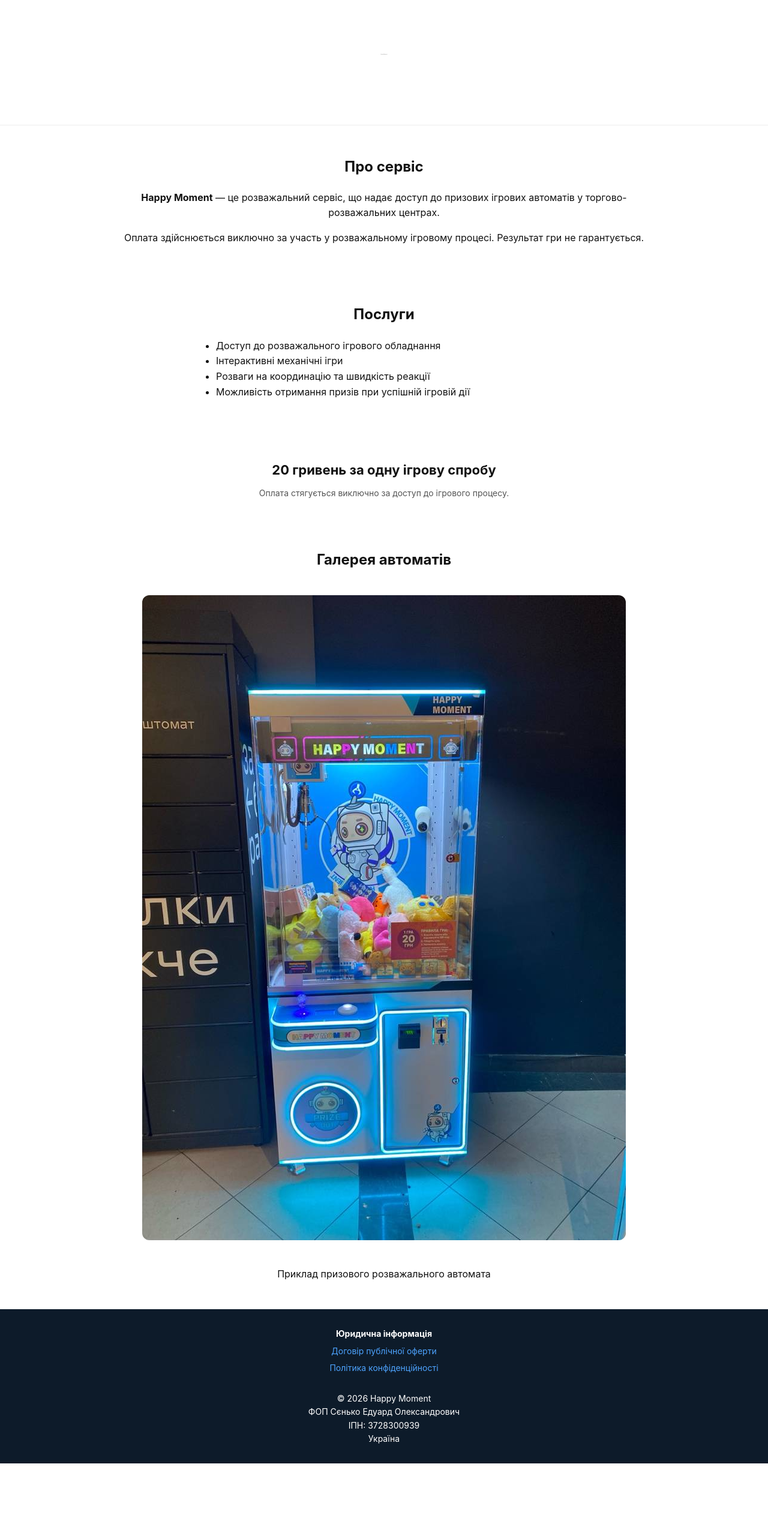
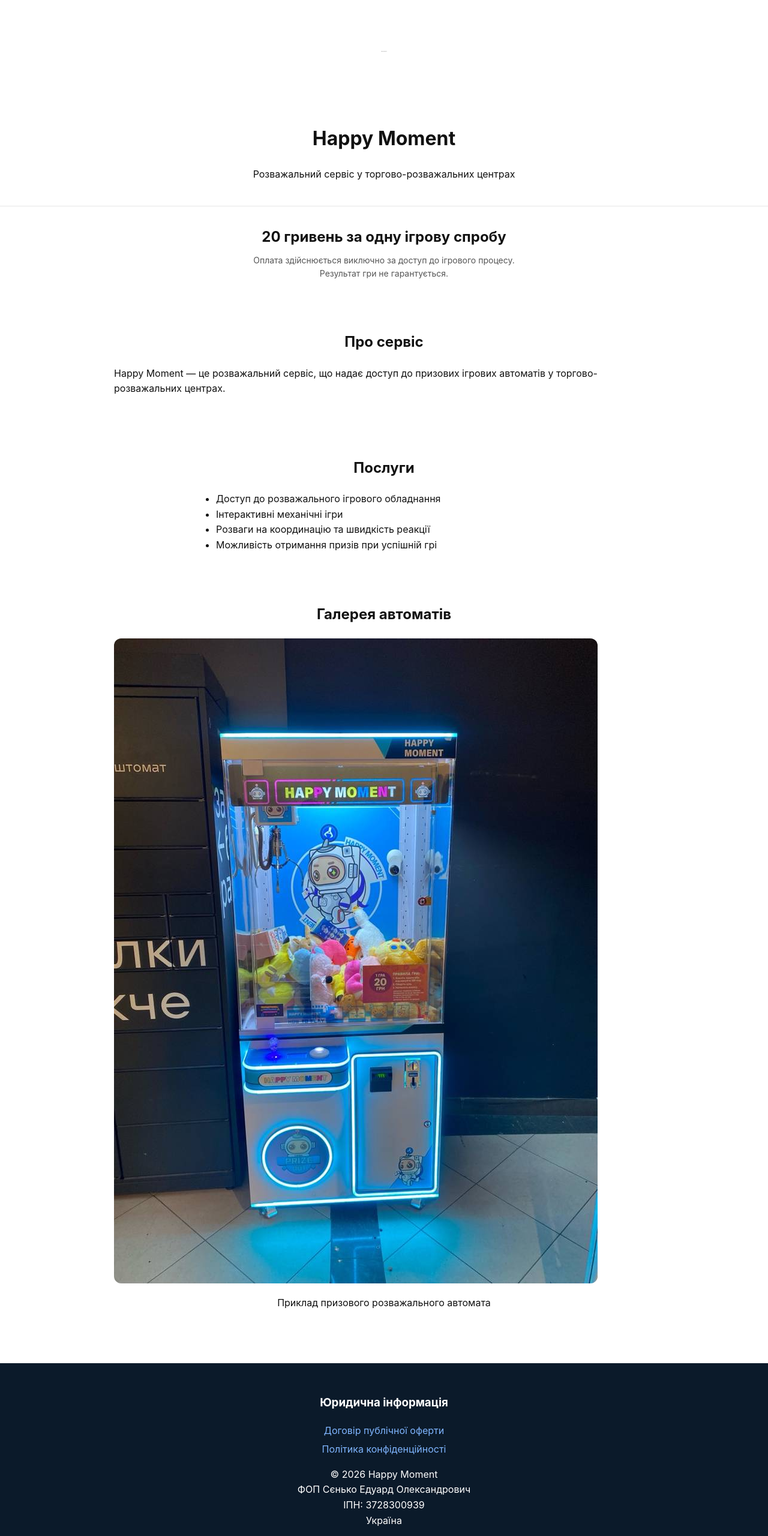
Before and after one commit to raiza1937-ctrl/happy-moment, a plain HTML site: page index.html in a window 1280 px wide. Shown: the whole page at 60% size. Before the commit the page ends 2439 px from the top, so only its background shows below. Drawn offline with Linux system fonts and the light colour scheme.

Commit message:
Update index.html

```diff
--- a/index.html
+++ b/index.html
@@ -3,85 +3,103 @@
 <head>
   <meta charset="UTF-8">
   <meta name="viewport" content="width=device-width, initial-scale=1.0">
-    <title>Happy Moment — розважальні ігрові автомати</title>
+  <title>Happy Moment</title>
+
   <style>
     body {
+      font-family: -apple-system, BlinkMacSystemFont, "Segoe UI", Roboto, Arial, sans-serif;
       margin: 0;
-            font-family: -apple-system, BlinkMacSystemFont, "Segoe UI", Roboto, Arial, sans-serif;
+      padding: 0;
       background: #ffffff;
       color: #111;
       line-height: 1.6;
     }
+
     header {
-            padding: 20px;
+      padding: 24px 16px;
       text-align: center;
-            border-bottom: 1px solid #eee;
+      border-bottom: 1px solid #e5e5e5;
     }
+
     header img {
-            max-width: 160px;
+      max-width: 140px;
+      margin-bottom: 12px;
     }
+
     section {
-            padding: 30px 20px;
+      padding: 32px 16px;
       max-width: 900px;
-            margin: auto;
+      margin: 0 auto;
     }
+
     h1, h2 {
       text-align: center;
     }
+
     .price {
+      font-size: 24px;
+      font-weight: 700;
       text-align: center;
-            font-size: 22px;
-            font-weight: bold;
-            margin: 20px 0 10px;
+      margin-bottom: 8px;
     }
+
     .note {
       text-align: center;
       color: #555;
       font-size: 14px;
     }
-        ul {
-            max-width: 600px;
-            margin: 20px auto;
-        }
-        .gallery {
-            text-align: center;
-        }
+
     .gallery img {
       max-width: 100%;
       height: auto;
       border-radius: 12px;
       margin: 20px 0;
+      display: block;
     }
+
+    ul {
+      max-width: 600px;
+      margin: 0 auto;
+    }
+
     footer {
-            background: #0d1b2a;
+      background: #0b1a2a;
       color: #fff;
-            padding: 30px 20px;
+      padding: 32px 16px;
       text-align: center;
-            font-size: 14px;
+      margin-top: 40px;
     }
+
     footer a {
-            color: #4da3ff;
-            text-decoration: none;
+      color: #7fb5ff;
       display: block;
       margin: 6px 0;
+      text-decoration: none;
     }
   </style>
 </head>
+
 <body>
 
 <header>
-    <img src="logo.png" alt="Happy Moment">
+  <img src="logo.png" alt="Happy Moment logo">
+  <h1>Happy Moment</h1>
+  <p>Розважальний сервіс у торгово-розважальних центрах</p>
 </header>
 
 <section>
-    <h1>Про сервіс</h1>
-    <p style="text-align:center;">
-        <strong>Happy Moment</strong> — це розважальний сервіс, що надає доступ
-        до призових ігрових автоматів у торгово-розважальних центрах.
-    </p>
-    <p style="text-align:center;">
-        Оплата здійснюється виключно за участь у розважальному ігровому процесі.
+  <div class="price">20 гривень за одну ігрову спробу</div>
+  <div class="note">
+    Оплата здійснюється виключно за доступ до ігрового процесу.<br>
     Результат гри не гарантується.
+  </div>
+</section>
+
+<section>
+  <h2>Про сервіс</h2>
+  <p>
+    Happy Moment — це розважальний сервіс, що надає доступ до призових
+    ігрових автоматів у торгово-розважальних центрах.
   </p>
 </section>
 
@@ -91,32 +109,35 @@
     <li>Доступ до розважального ігрового обладнання</li>
     <li>Інтерактивні механічні ігри</li>
     <li>Розваги на координацію та швидкість реакції</li>
-        <li>Можливість отримання призів при успішній ігровій дії</li>
+    <li>Можливість отримання призів при успішній грі</li>
   </ul>
-</section>
-
-<section>
-    <div class="price">20 гривень за одну ігрову спробу</div>
-    <div class="note">
-        Оплата стягується виключно за доступ до ігрового процесу.
-    </div>
 </section>
 
 <section class="gallery">
   <h2>Галерея автоматів</h2>
-    <img src="machine.jpg.jpg" alt="Призовий ігровий автомат Happy Moment">
-    <p>Приклад призового розважального автомата</p>
+
+  <img
+    src="machine.jpg.jpg"
+    alt="Призовий ігровий автомат Happy Moment"
+  >
+
+  <p style="text-align:center;">
+    Приклад призового розважального автомата
+  </p>
 </section>
 
 <footer>
-    <div><strong>Юридична інформація</strong></div>
+  <h3>Юридична інформація</h3>
+
   <a href="offer.html">Договір публічної оферти</a>
   <a href="privacy.html">Політика конфіденційності</a>
-    <br>
-    <div>© 2026 Happy Moment</div>
-    <div>ФОП Сєнько Едуард Олександрович</div>
-    <div>ІПН: 3728300939</div>
-    <div>Україна</div>
+
+  <p style="margin-top:16px;">
+    © 2026 Happy Moment<br>
+    ФОП Сєнько Едуард Олександрович<br>
+    ІПН: 3728300939<br>
+    Україна
+  </p>
 </footer>
 
 </body>
```
Lines whose indentation alone changed are shown as unchanged.
